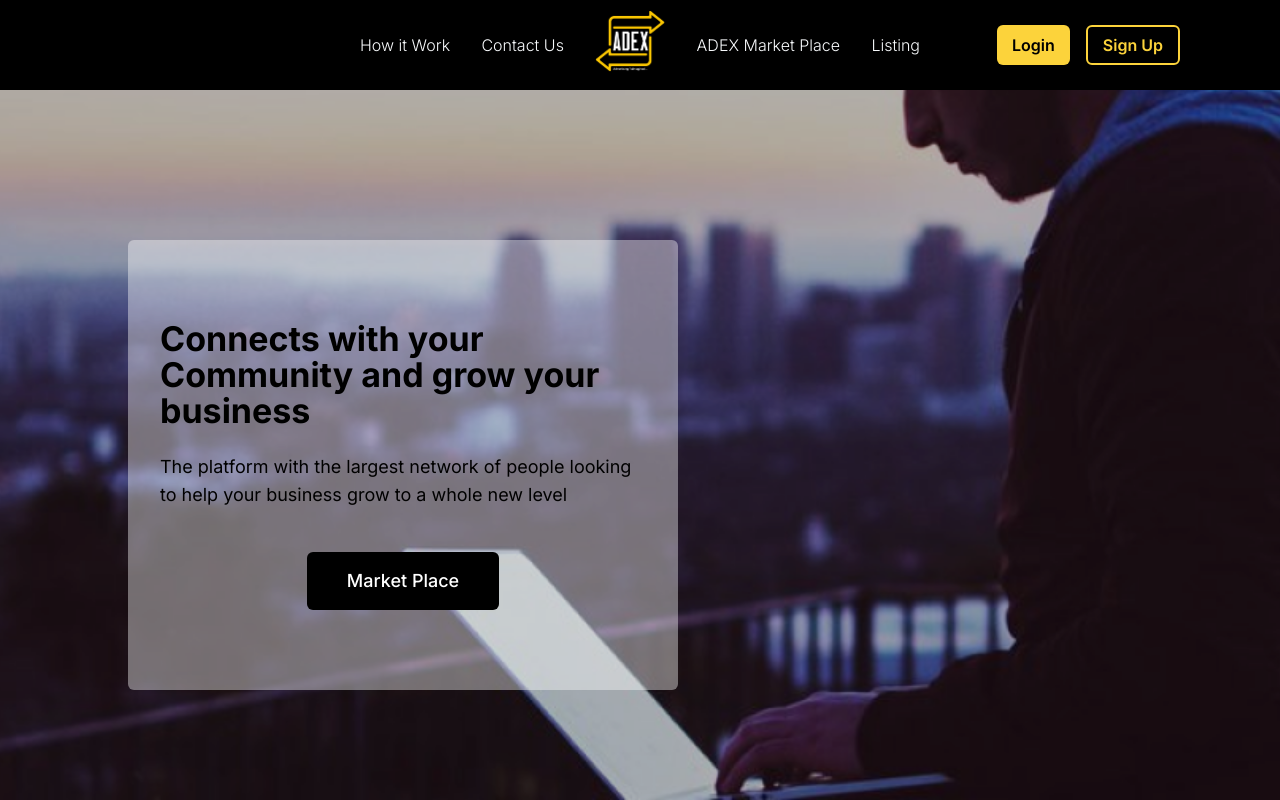
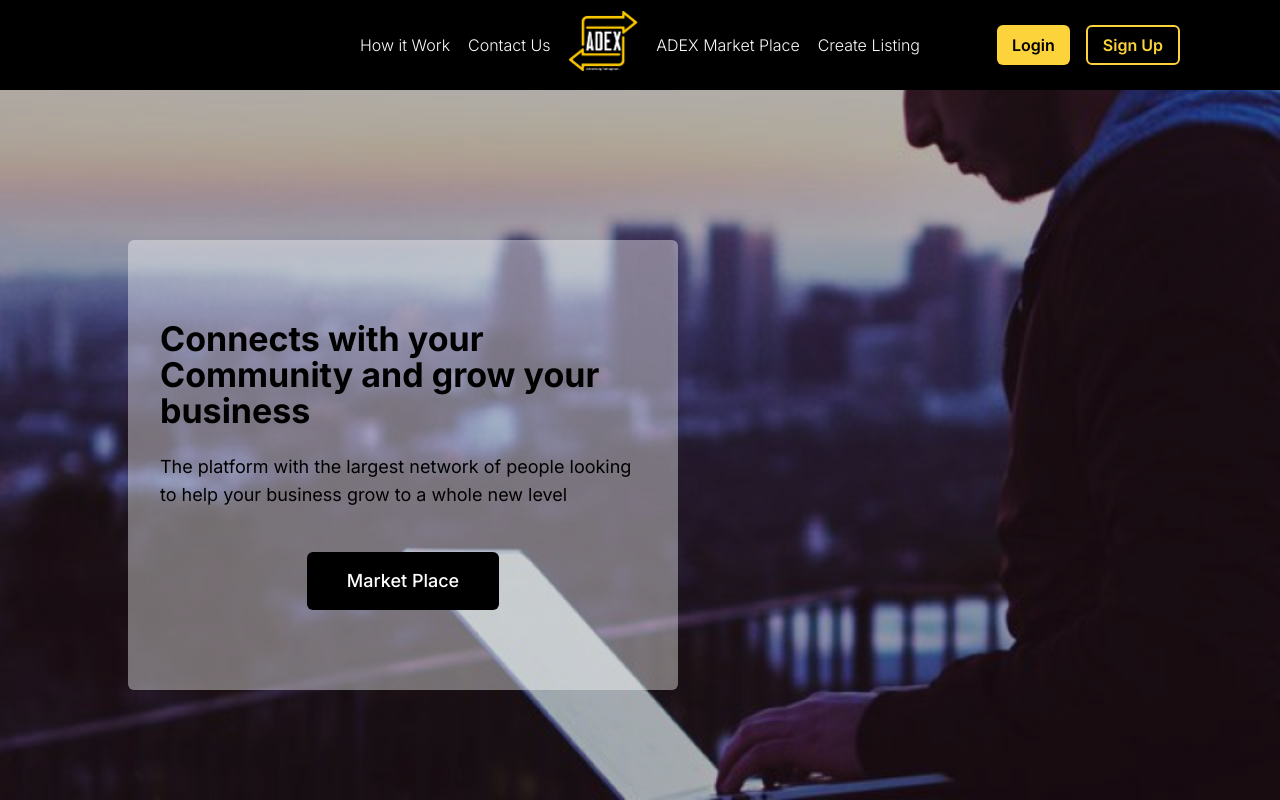
Before and after one commit to escidron/adex, a Next.js app: page / in a window 1280 px wide. Shown: the top 800 px of the page. Built offline with nearby package versions, Linux system fonts and the light colour scheme; no server answers.

Commit message:
allows user to see market place without login

```diff
--- a/app/market-place/details/page.jsx
+++ b/app/market-place/details/page.jsx
@@ -1,6 +1,7 @@
 "use client"
 import { useState, useEffect } from 'react';
 import { useSearchParams } from 'next/navigation'
+import { useRouter } from 'next/navigation';
 import Image from 'next/image';
 import Link from 'next/link';
 import axios from 'axios';
@@ -53,6 +54,7 @@ export default function AdDetails() {
   const id = searchParams.get('id')
   const rejectedId = searchParams.get('rejected')
   const notificationId = searchParams.get('notification_id')
+  const router = useRouter();
 
   useEffect(() => {
     axios.post('https://test.adexconnect.com/api/advertisements/details',
@@ -141,6 +143,7 @@ export default function AdDetails() {
   }
   const sendMessage = () => {
 
+    if (user.isLogged){
       socket.emit('send-buyer-message',
         {
           sended_by: user.userId,
@@ -151,6 +154,9 @@ export default function AdDetails() {
         })
       setIsChatOpen(true)
       setRefetch(prev => !prev)
+    }else{
+      router.push('/login')
+    }
 
   }
 
--- a/components/NavBar/NavBar.jsx
+++ b/components/NavBar/NavBar.jsx
@@ -181,8 +181,8 @@ export default function NavBar() {
                         />
                     </Link>
                 </div>
-                <p onClick={handleRoute} className='hover:text-[#FCD33B] cursor-pointer'>ADEX Market Place</p>
-                <Link href={user.isLogged ? '/listing' :  '/login' } className='hover:text-[#FCD33B]'>Listing</Link>
+                <Link href='/market-place' className='hover:text-[#FCD33B] cursor-pointer'>ADEX Market Place</Link>
+                <Link href={user.isLogged ? '/listing' :  '/login' } className='hover:text-[#FCD33B]'>Create Listing</Link>
             </section>
             {user.isLogged
                 ? (
--- a/components/reservation/Reservation.jsx
+++ b/components/reservation/Reservation.jsx
@@ -1,6 +1,8 @@
 'use client'
 
-import { useState, useEffect } from 'react'
+import { useState, useEffect,useContext } from 'react'
+import { useRouter } from 'next/navigation';
+
 import dayjs, { Dayjs } from 'dayjs';
 import DatePickerComponent from '../datePicker/DatePickerComponent';
 import CounterComponent from '../counter/CounterComponent';
@@ -12,11 +14,12 @@ import { ThreeDots } from 'react-loader-spinner'
 import axios from 'axios';
 import formatNumberInput from '@/utils/formatInputNumbers';
 import toast, { Toaster } from "react-hot-toast";
+import { UserContext } from '../../app/layout';
 
 
 const inter = Inter({ subsets: ['latin'] })
 
-export default function Reservation({ data, hasCard, setShowModal, setIsBooked,setIsRequested, discounts }) {
+export default function Reservation({ data, hasCard, setShowModal, setIsBooked, setIsRequested, discounts }) {
 
     const currentDate = new Date();
     let currentDateDay = currentDate.getDate();
@@ -28,7 +31,8 @@ export default function Reservation({ data, hasCard, setShowModal, setIsBooked,s
     const [isPending, setIsPending] = useState(false)
     const [currentDiscount, setCurrentDiscount] = useState(0);
     const [discountOptions, setDiscountOptions] = useState(false);
-
+    const [user, setUser] = useContext(UserContext)
+    const router = useRouter();
     useEffect(() => {
         let hasDiscount = false
         discounts.map((item) => {
@@ -43,6 +47,7 @@ export default function Reservation({ data, hasCard, setShowModal, setIsBooked,s
 
     }, [counter]);
     const Booking = () => {
+        if (user.IsLogged) {
             if (hasCard) {
                 setIsPending(true)
                 if (data.is_automatic === '1') {
@@ -88,6 +93,9 @@ export default function Reservation({ data, hasCard, setShowModal, setIsBooked,s
                 return
             }
             setIncomplete(true)
+        } else {
+            router.push('/login')
+        }
     }
     return (
         <div className={`w-[400px] h-[450px] flex flex-col   shadow-lg rounded-lg border p-4 ${inter.className}`}>
@@ -105,7 +113,7 @@ export default function Reservation({ data, hasCard, setShowModal, setIsBooked,s
                     <DatePickerComponent
                         id='date'
                         setDate={(date) => setDate(date)}
-                        disabled={data.ad_duration_type !== '0'?false:true}
+                        disabled={data.ad_duration_type !== '0' ? false : true}
                     />
                 </div>
                 {
@@ -119,7 +127,7 @@ export default function Reservation({ data, hasCard, setShowModal, setIsBooked,s
             </div>
             <div className='w-[90%] '>
                 <div className='mt-8 flex justify-between items-center'>
-                    <p className='font-[600]'>{`$${data?.price ? formatNumberInput(data.price.toString()) : ''} ${data.ad_duration_type !== "0"? `x ${counter} ${data.ad_duration_type === '1' ? 'months' : data.ad_duration_type === '2' ? 'quarters' : data.ad_duration_type === '3' ? 'years' : ''}`:''}`}</p>
+                    <p className='font-[600]'>{`$${data?.price ? formatNumberInput(data.price.toString()) : ''} ${data.ad_duration_type !== "0" ? `x ${counter} ${data.ad_duration_type === '1' ? 'months' : data.ad_duration_type === '2' ? 'quarters' : data.ad_duration_type === '3' ? 'years' : ''}` : ''}`}</p>
                     <p>{`$${data?.price ? formatNumberInput((data.price * counter).toString()) : ''}`}</p>
                 </div>
                 {
```
Lines whose indentation alone changed are shown as unchanged.
